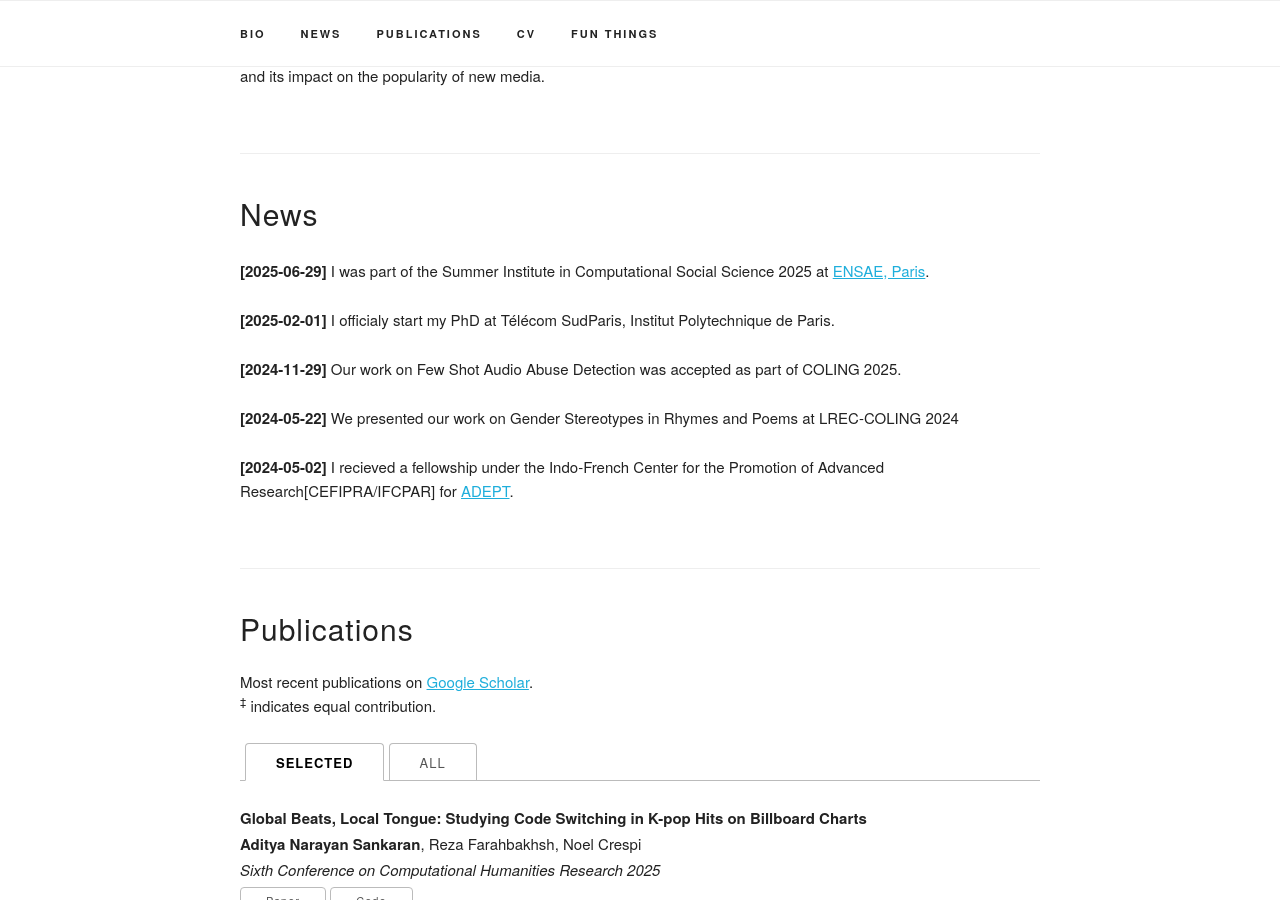
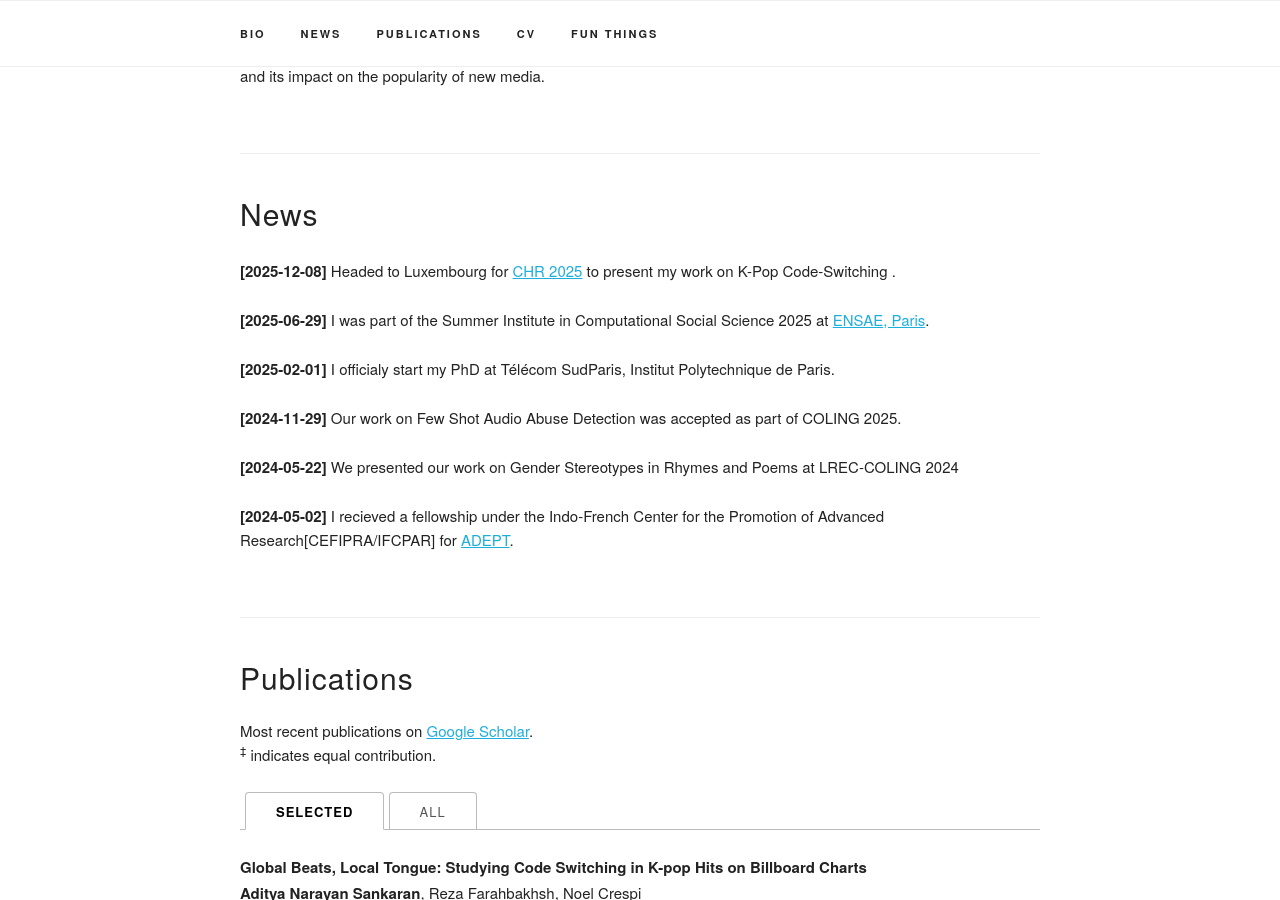
Before and after one commit to callmesanfornow/callmesanfornow.github.io, a Jekyll site: the page built from index.html, in a window 1280 px wide and 900 px high, scrolled down 564 px. Built offline with Jekyll 4.4.1, drawn with Linux system fonts in a browser that asks for light colours; some web fonts are replaced.

Commit message:
update chr 2025

```diff
--- a/_data/publications.yaml
+++ b/_data/publications.yaml
@@ -2,7 +2,7 @@ papers:
   - title: "Global Beats, Local Tongue: Studying Code Switching in K-pop Hits on Billboard Charts"
     authors: "<b>Aditya Narayan Sankaran</b>, Reza Farahbakhsh, Noel Crespi"
     venue: "Sixth Conference on Computational Humanities Research 2025"
-    paper_pdf: "https://arxiv.org/abs/2509.23197?"
+    paper_pdf: "https://anthology.ach.org/volumes/vol0003/global-beats-local-tongue-studying-code-switching/10.63744@WxgyMwUYI92t.pdf"
     code: "https://github.com/callmesanfornow/k-pop-billboard"
     poster :
     slides :
--- a/index.html
+++ b/index.html
@@ -16,6 +16,9 @@ title: Home
 <div class="docs-section" id="news">
   <h4>News</h4>
   <p>
+    <p>
+      <b>[2025-12-08]</b> Headed to Luxembourg for <a href="https://2025.computational-humanities-research.org/" target="_blank">CHR 2025</a> to present my work on K-Pop Code-Switching .
+    </p>
     <p>
       <b>[2025-06-29]</b> I was part of the Summer Institute in Computational Social Science 2025 at <a href="https://sicss.io/2025/paris/" target="_blank">ENSAE, Paris</a>.
     </p>
```
